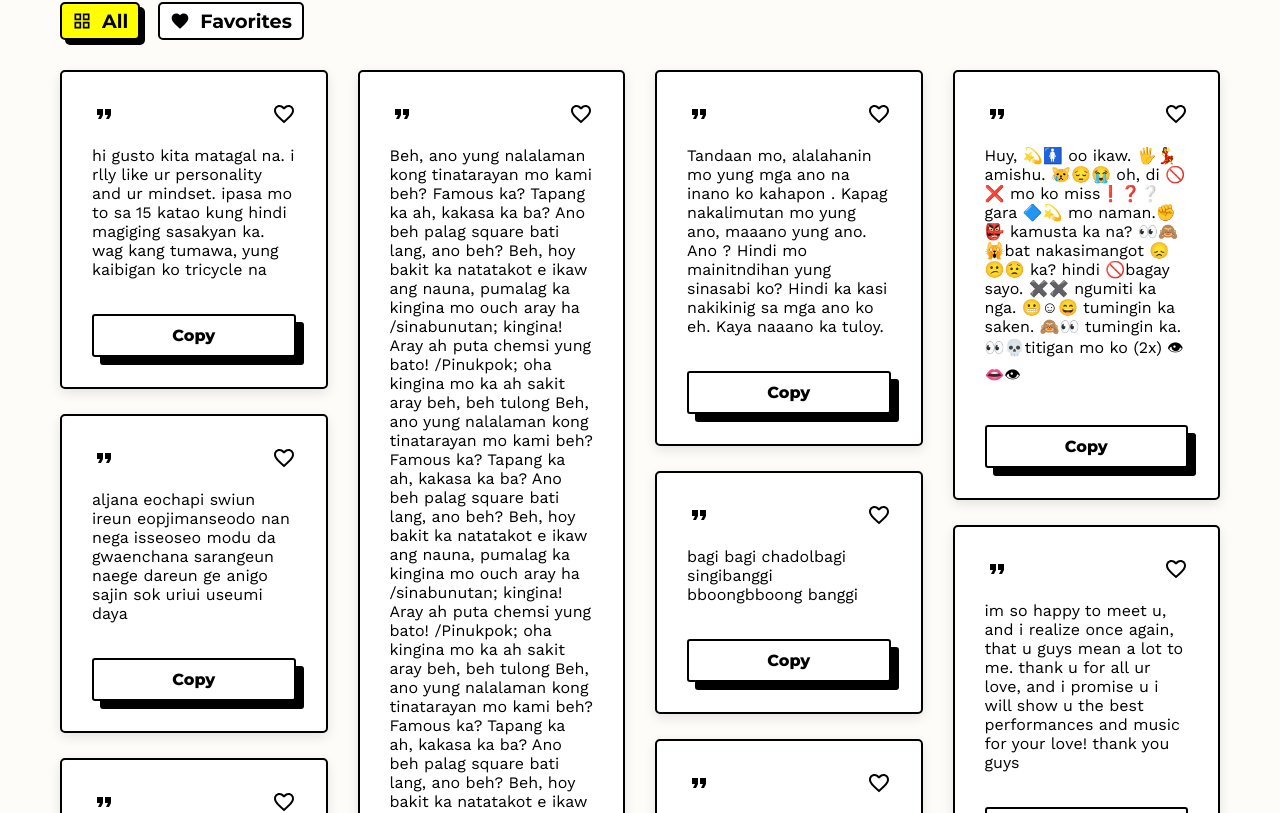
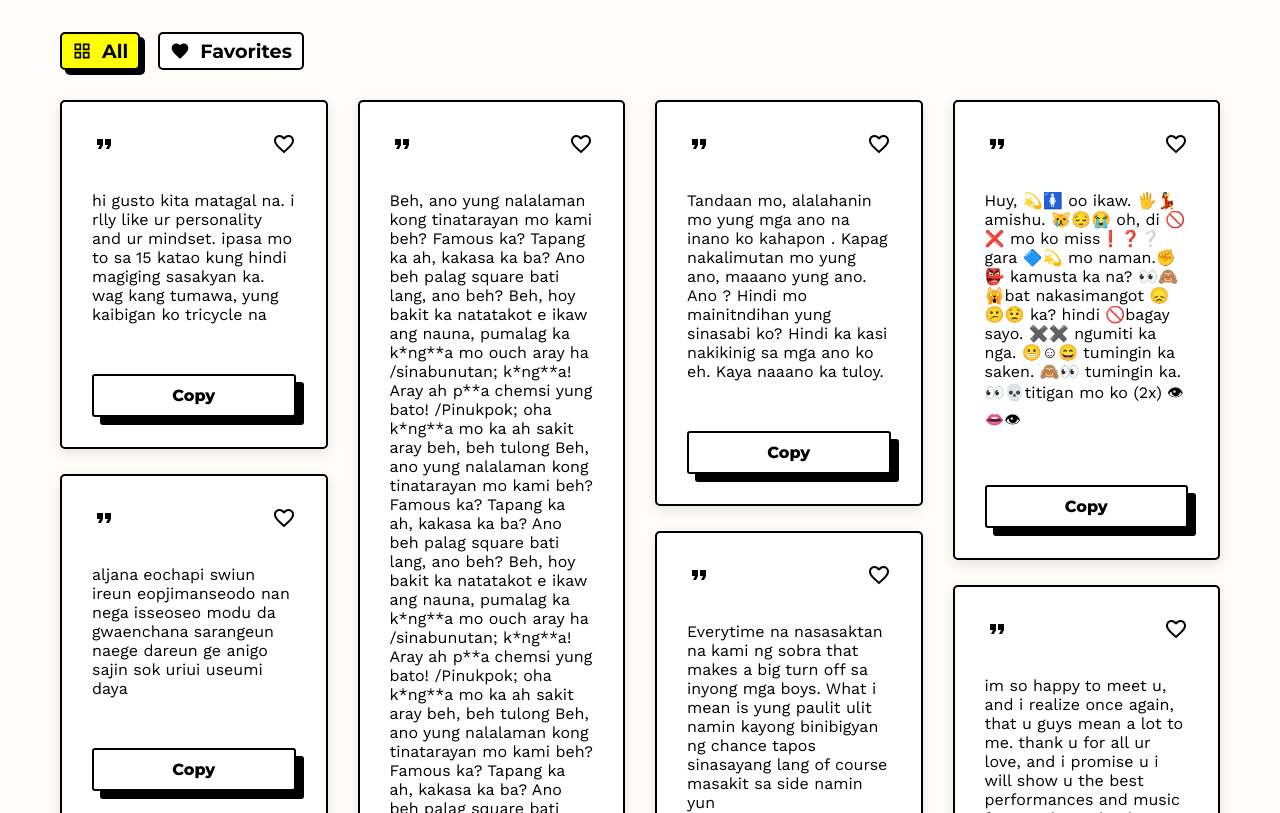
Before and after one commit to sn-tin/no-context-app, a React (Create React App) app: page / in a window 1280 px wide. Shown: the part 447-1260 px from the top of the page. Built offline with nearby package versions, Linux system fonts and the light colour scheme.

Commit message:
Changes in about section, data, readm and styles - Change description in about section - Change padding of description in hero file - Censor curse words in data file - Add new screenshot and change screenshot in readme

```diff
--- a/src/components/About.js
+++ b/src/components/About.js
@@ -9,8 +9,8 @@ const About = () => {
                     Whether it's on your friend's inbox or newly updated display picture's comment section,
                     or your favorite artists' newly uploaded posts on social media,
                     or trying to "lowkey" hit on your crush through direct message,
-                    <strong> No Context</strong> website has your back to freely use and send these texts to
-                    anyone in any situation.
+                    <strong> No Context</strong> website got your back. You can freely use and send these texts to
+                    anyone in any situation!
                 </p>
                 <br />
                 <p>
--- a/src/data.js
+++ b/src/data.js
@@ -1,92 +1,77 @@
 const data = [
 	{
 		id: 0,
-		plainText: "hi gusto kita matagal na. i really like your personality and your mindset. ipasa mo to sa 15 katao kung hindi magiging sasakyan ka. wag kang tumawa, yung kaibigan ko tricycle na",
 		origText: "hi gusto kita matagal na. i rlly like ur personality and ur mindset. ipasa mo to sa 15 katao kung hindi magiging sasakyan ka. wag kang tumawa, yung kaibigan ko tricycle na",
 		isFavorite: false,
 	},
 	{
 		id: 1,
-		plainText: "Beh, ano yung nalalaman kong tinatarayan mo kami beh? Famous ka? Tapang ka ah, kakasa ka ba? Ano beh palag square bati lang, ano beh? Beh, hoy bakit ka natatakot e ikaw ang nauna, pumalag ka kingina mo ouch aray ha /sinabunutan; kingina! Aray ah puta chemsi yung bato! /Pinukpok; oha kingina mo ka ah sakit aray beh, beh tulong Beh, ano yung nalalaman kong tinatarayan mo kami beh? Famous ka? Tapang ka ah, kakasa ka ba? Ano beh palag square bati lang, ano beh? Beh, hoy bakit ka natatakot e ikaw ang nauna, pumalag ka kingina mo ouch aray ha /sinabunutan; kingina! Aray ah puta chemsi yung bato! /Pinukpok; oha kingina mo ka ah sakit aray beh, beh tulong Beh, ano yung nalalaman kong tinatarayan mo kami beh? Famous ka? Tapang ka ah, kakasa ka ba? Ano beh palag square bati lang, ano beh? Beh, hoy bakit ka natatakot e ikaw ang nauna, pumalag ka kingina mo ouch aray ha /sinabunutan; kingina! Aray ah puta chemsi yung bato! /Pinukpok; oha kingina mo ka ah sakit aray beh, beh tulong.",
-		origText: "Beh, ano yung nalalaman kong tinatarayan mo kami beh? Famous ka? Tapang ka ah, kakasa ka ba? Ano beh palag square bati lang, ano beh? Beh, hoy bakit ka natatakot e ikaw ang nauna, pumalag ka kingina mo ouch aray ha /sinabunutan; kingina! Aray ah puta chemsi yung bato! /Pinukpok; oha kingina mo ka ah sakit aray beh, beh tulong Beh, ano yung nalalaman kong tinatarayan mo kami beh? Famous ka? Tapang ka ah, kakasa ka ba? Ano beh palag square bati lang, ano beh? Beh, hoy bakit ka natatakot e ikaw ang nauna, pumalag ka kingina mo ouch aray ha /sinabunutan; kingina! Aray ah puta chemsi yung bato! /Pinukpok; oha kingina mo ka ah sakit aray beh, beh tulong Beh, ano yung nalalaman kong tinatarayan mo kami beh? Famous ka? Tapang ka ah, kakasa ka ba? Ano beh palag square bati lang, ano beh? Beh, hoy bakit ka natatakot e ikaw ang nauna, pumalag ka kingina mo ouch aray ha /sinabunutan; kingina! Aray ah puta chemsi yung bato! /Pinukpok; oha kingina mo ka ah sakit aray beh, beh tulong.",
+		origText: "Beh, ano yung nalalaman kong tinatarayan mo kami beh? Famous ka? Tapang ka ah, kakasa ka ba? Ano beh palag square bati lang, ano beh? Beh, hoy bakit ka natatakot e ikaw ang nauna, pumalag ka k*ng**a mo ouch aray ha /sinabunutan; k*ng**a! Aray ah p**a chemsi yung bato! /Pinukpok; oha k*ng**a mo ka ah sakit aray beh, beh tulong Beh, ano yung nalalaman kong tinatarayan mo kami beh? Famous ka? Tapang ka ah, kakasa ka ba? Ano beh palag square bati lang, ano beh? Beh, hoy bakit ka natatakot e ikaw ang nauna, pumalag ka k*ng**a mo ouch aray ha /sinabunutan; k*ng**a! Aray ah p**a chemsi yung bato! /Pinukpok; oha k*ng**a mo ka ah sakit aray beh, beh tulong Beh, ano yung nalalaman kong tinatarayan mo kami beh? Famous ka? Tapang ka ah, kakasa ka ba? Ano beh palag square bati lang, ano beh? Beh, hoy bakit ka natatakot e ikaw ang nauna, pumalag ka k*ng**a mo ouch aray ha /sinabunutan; k*ng**a! Aray ah p**a chemsi yung bato! /Pinukpok; oha k*ng**a mo ka ah sakit aray beh, beh tulong.",
 		isFavorite: false,
 	},
 	{
 		id: 2,
-		plainText: "Tandaan mo, alalahanin mo yung mga ano na inano ko kahapon . Kapag nakalimutan mo yung ano, maaano yung ano. Ano ? Hindi mo mainitndihan yung sinasabi ko? Hindi ka kasi nakikinig sa mga ano ko eh. Kaya naaano ka tuloy.",
 		origText: "Tandaan mo, alalahanin mo yung mga ano na inano ko kahapon . Kapag nakalimutan mo yung ano, maaano yung ano. Ano ? Hindi mo mainitndihan yung sinasabi ko? Hindi ka kasi nakikinig sa mga ano ko eh. Kaya naaano ka tuloy.",
 		isFavorite: false,
 	},
 	{
 		id: 3,
-		plainText: "Huy, oo ikaw. amishu. oh, di mo ko miss gara mo naman. kamusta ka na? bat nakasimangot ka? hindi bagay sayo. ngumiti ka nga. tumingin ka saken. tumingin ka. titigan mo ko (2x)",
 		origText: "Huy, 💫🚺 oo ikaw. 🖐💃 amishu. 😿😔😭 oh, di 🚫❌ mo ko miss❗️❓❔ gara 🔷💫 mo naman.✊👺 kamusta ka na? 👀🙈🙀bat nakasimangot 😞😕😟 ka? hindi 🚫bagay sayo. ✖️✖️ ngumiti ka nga. 😬☺😄 tumingin ka saken. 🙈👀 tumingin ka. 👀💀titigan mo ko (2x) 👁👄👁",
 		isFavorite: false,
 	},
 	{
 		id: 4,
-		plainText: "aljana eochapi swiun ireun eopjimanseodo nan nega isseoseo modu da gwaenchana sarangeun naege dareun ge anigo sajin sok uriui useumi daya",
 		origText: "aljana eochapi swiun ireun eopjimanseodo nan nega isseoseo modu da gwaenchana sarangeun naege dareun ge anigo sajin sok uriui useumi daya",
 		isFavorite: false,
 	},
 	{
 		id: 5,
-		plainText: "yeoboseyo ?? I mean hello >.< *chuckles lightly* oh arasso, i mean okay ah .... ne, i mean yes. jinjjayo i mean really ... eheh ..mianhaeyo !!! I'M SORRY *frustated sigh* aish...ottoke i mean what do we do ?? arasso, i mean okay :3 see you annyeong, i mean bye",
 		origText: "yeoboseyo ?? I mean hello >.< *chuckles lightly* oh arasso, i mean okay ah .... ne, i mean yes. jinjjayo i mean really ... eheh ..mianhaeyo !!! I'M SORRY *frustated sigh* aish...ottoke i mean what do we do ?? arasso, i mean okay :3 see you annyeong, i mean bye",
 		isFavorite: false,
 	},
 	{
 		id: 6,
-		plainText: "bagi bagi chadolbagi singibanggi bboongbboong banggi",
-		origText: "bagi bagi chadolbagi singibanggi bboongbboong banggi",
+		origText: "Everytime na nasasaktan na kami ng sobra that makes a big turn off sa inyong mga boys. What i mean is yung paulit ulit namin kayong binibigyan ng chance tapos sinasayang lang of course masakit sa side namin yun",
 		isFavorite: false,
 	},
 	{
 		id: 7,
-		plainText: "im so happy to meet u, and i realize once again, that u guys mean a lot to me. thank u for all ur love, and i promise u i will show u the best performances and music for your love! thank you guys",
 		origText: "im so happy to meet u, and i realize once again, that u guys mean a lot to me. thank u for all ur love, and i promise u i will show u the best performances and music for your love! thank you guys",
 		isFavorite: false,
 	},
 	{
 		id: 8,
-		plainText: "Hi Babeeee alam kong mayamaya makikita mo nato HEEHHE i just want to say thankyou dahil dumating ka sa buhay ko and ayun sorry sa lahat lahat MAHAL NA MAHALNA MAHAL NA MAHAL NA MHAL NA MAHAL NA MAHAL NA MAHAL NAMAHAL KITAA",
 		origText: "Hi Babeeee alam kong mayamaya makikita mo nato HEEHHE 🥺❤️🥰🤩☺️🤩🤩😘😘🥰😘🥰😘😍😘😍i just want to say thankyou dahil dumating ka sa buhay ko and ayun sorry sa lahat lahat MAHAL NA MAHALNA MAHAL NA MAHAL NA MHAL NA MAHAL NA MAHAL NA MAHAL NAMAHAL KITAA🥺☺️😍☺️😍😚😚🤩😙😙🤩😍😚",
 		isFavorite: false,
 	},
 	{
 		id: 9,
-		plainText: "wag kang magalala baby ko proprotektahan kita at ng Gang ko Kapag kami may kaaway Simple lang namang ang Gagawin namen Kakausapin lang sila sabay bulong ng Tatlong salita Distansiya, Ambulansya O Purinarya wag kang Maangas",
 		origText: "wag🚫🚫❌ kang magalala baby ko❤️🧡💛💛💙💜 proprotektahan kita👊✊💪 at ng Gang ko 🔥 Kapag kami may kaaway Simple lang😎💦 namang ang Gagawin namen Kakausapin lang sila☠️ 😋 sabay bulong ng Tatlong salita 😕😤 Distansiya,🖕⚠️ Ambulansya🏥🚑 O Purinarya😱👿 wag kang Maangas 😕👊",
 		isFavorite: false,
 	},
 	{
 		id: 10,
-		plainText: "walang signal sa bukid pero nung nalaman ko na nag post ka dali dali akong bumaba ng bukid tumawid akong tatlong ilog at umutang ako ng pera pamasahe papuntang syudad namalimos pa ako para may panghulog sa pisonet para lang makareact",
 		origText: "walang signal❌sa bukid😓🗾pero nung nalaman ko😊❤️na nag post ka😱🙈dali dali🏃‍♂️🏃‍♂️akong bumaba ng bukid😊😉tumawid akong tatlong ilog🏊‍♂️🚣‍♂️🚣‍♂️at umutang ako ng pera💰💴💲pamasahe papuntang syudad🚞🏭🏢💢namalimos pa ako😢😞para may panghulog sa pisonet💰📞☎️para lang makareact😊",
 		isFavorite: false,
 	},
 	{
 		id: 11,
-		plainText: "aba ginoong selecta, macapuno ka ng matcha ang rocky road ay sumasa-oreo bukod kang pinag-vanilla sa babaeng yogurt at pinag-banana naman ang iyong anak na si butterscotch.",
 		origText: "aba ginoong selecta, macapuno ka ng matcha ang rocky road ay sumasa-oreo bukod kang pinag-vanilla sa babaeng yogurt at pinag-banana naman ang iyong anak na si butterscotch.",
 		isFavorite: false,
 	},
 	{
 		id: 12,
-		plainText: "Allen kalbo, Allen kalbo. Okay sino yung nag-Aallen kalbo? Gusto mong tanggalin kita sa section na to? Di pa tayo nagsisimula kung ano-ano nang ginagawa mo ha, sinabi ko na dati pa respeto. Sino yon? Si ano po yun si Justine Carl Argana nakita ko po siya. Ako? Justine Carl Argana? Opo. Hindi ako yun tang in- o sige mura pa. Yong mga kabastusan niyo itago niyo muna ha, 'di ko pinapalampas yung mga ganyan. 'Di pa tayo nagsisimula e nagagalit na naman ako. Respeto okay.",
 		origText: "Allen kalbo, Allen kalbo. Okay sino yung nag-Aallen kalbo? Gusto mong tanggalin kita sa section na to? Di pa tayo nagsisimula kung ano-ano nang ginagawa mo ha, sinabi ko na dati pa respeto. Sino yon? Si ano po yun si Justine Carl Argana nakita ko po siya. Ako? Justine Carl Argana? Opo. Hindi ako yun tang in- o sige mura pa. Yong mga kabastusan niyo itago niyo muna ha, 'di ko pinapalampas yung mga ganyan. 'Di pa tayo nagsisimula e nagagalit na naman ako. Respeto okay.",
 		isFavorite: false,
 	},
 	{
 		id: 13,
-		plainText: "ouch pain hurt disease illness sickness disorder stich ache sting wrench sorrow grief sadness loneliness unhappiness dissatisfaction resentment grudge pique displeasure awts pein pighati lumbay hinagpis kirot sakit pagtangis iyak lungkot siphayo dalamhati sama ng loob bigat sa damdamin ha",
 		origText: "ouch pain hurt disease illness sickness disorder stich ache sting wrench sorrow grief sadness loneliness unhappiness dissatisfaction resentment grudge pique displeasure awts pein pighati lumbay hinagpis kirot sakit pagtangis iyak lungkot siphayo dalamhati sama ng loob bigat sa damdamin ha",
 		isFavorite: false,
 	},
 	{
 		id: 14,
-		plainText: "palibhasa kasi alam na alam mo kung paano ako kunin eh isang ngiti mo lang wala umiikot na ulit yung mundo ko tangina ang talino kong tao pero pag dating sa'yo? ewan ko natatanga ako. haha ems",
-		origText: "palibhasa kasi 🤡⁉️ alam na alam 🧠🧠🧠 mo kung 😭😭👉🏻 paano ako kunin eh 💔😔 isang ngiti mo lang 😎😎😎 wala umiikot ↪️↩️🔂 na ulit yung mundo ko 🌍🌏 tangina‼️ ang talino kong 👩🏻‍🏫👀 tao❔ pero pag dating 👇🏻👇🏻 sa'yo? 👁👁👁 ewan ko 🌀 natatanga ako. 🥺🥺 haha ems",
+		origText: "palibhasa kasi 🤡⁉️ alam na alam 🧠🧠🧠 mo kung 😭😭👉🏻 paano ako kunin eh 💔😔 isang ngiti mo lang 😎😎😎 wala umiikot ↪️↩️🔂 na ulit yung mundo ko 🌍🌏 ta***na ang talino kong 👩🏻‍🏫👀 tao❔ pero pag dating 👇🏻👇🏻 sa'yo? 👁👁👁 ewan ko 🌀 natatanga ako. 🥺🥺 haha ems",
 		isFavorite: false,
 	},
 	{
@@ -96,13 +81,6 @@ const data = [
 	},
 	{
 		id: 16,
-		plainText:
-		`Mga rules ni GBF :
-		1. Kapag sinaktan ka ng girlfriend mo sa'kin ka na lang
-		2. Dapat pumapayag ka sa mga couple icon
-		3. Dapat updated ako sa lahat ng mga ginagawa mo
-		4. Dapat nagsasayaw din tayo ng Heartbreak Anniversary with titig
-		5. Dapat ako lang GBF mo`,
 		origText:
 		`Mga rules ni GBF :
 		1. Kapag sinaktan ka ng girlfriend mo sa'kin ka na lang😩
@@ -114,14 +92,6 @@ const data = [
 	},
 	{
 		id: 17,
-		plainText:
-		`
-		Mga rules ni boy best friend
-		1.Ayukong lalabas ka nang nakasando na kita ang bra mo bikini
-		2.Ayukong magagala na nang subrang igsi ng short mo at wala ka pang cycling. jeans
-		3. Wag na wag kang magbibisyo.
-		4.Ayukong lage kang nagpupuyat nang walang dahilan
-		`,
 		origText:
 		`
 		Mga rules ni boy best friend
@@ -134,30 +104,16 @@ const data = [
 	},
 	{
 		id: 18,
-		plainText: "DURUGIN DURUGIN SILANG LAHAT ANO YON? ANG KANILANG PUSO WASAKIN WASAKIN SILANG LAHAT ANO YON? GAMIT ANG BLOCK? ANG PAGASA NILA",
 		origText: "DURUGIN 🙌 DURUGIN 🙌 SILANG 👉 LAHAT 👀 ANO 🗣YON? 🏐 ANG 🧚🏻‍♂️ KANILANG 👺 PUSO ❤️🔫 WASAKIN 🤬💪WASAKIN 🤬💪 SILANG 👉 LAHAT 👀👥 ANO 🗣 YON? 🏐 GAMIT 🤨 ANG 🧐 BLOCK? 🏐🙌 ANG 🧚🏻‍♂️ PAGASA 💗💔 NILA 👥",
 		isFavorite: false,
 		},
 		{
 		id: 19,
-		plainText:
-		`
-		PUBLIC ADVISORY
-
-		mag iingat po tayo sa pagbili ng mga low quality na christmas light this year, may mga tao po ksi na bigla nalang magbibigay ng liwanag sa buhay natin tapos bigla rin mawawala.
-		`
-		,
-		origText:
-		`
-		⚠️PUBLIC ADVISORY⚠️
-
-		mag iingat po tayo sa pagbili ng mga low quality na christmas light this year, may mga tao po ksi na bigla nalang magbibigay ng liwanag sa buhay natin tapos bigla rin mawawala.
-		`,
+		origText: `⚠️PUBLIC ADVISORY⚠️ mag iingat po tayo sa pagbili ng mga low quality na christmas light this year, may mga tao po ksi na bigla nalang magbibigay ng liwanag sa buhay natin tapos bigla rin mawawala.`,
 		isFavorite: false,
 	},
 	{
 		id: 20,
-		plainText: "Isa sa mga pinakabagong rides dito sa Enchanted Kingdom yung tinatawag na, TwiN SPIN! ISANG URI NG ROLLERCOASTER, NA UMIIKOT, BUMUBULUSOK, at winawasiwas ka nang napakabiLIS! PERO BUKOD DITO, UMIIKOT DIN YUNG MISMONG BAGON, KUNG SAN KA NAKASAKAY! KAYA NAPAKAEXCITING, NAPAKABILIS!",
 		origText: "Isa sa mga pinakabagong rides dito sa Enchanted Kingdom yung tinatawag na, TwiN SPIN! ISANG URI NG ROLLERCOASTER, NA UMIIKOT, BUMUBULUSOK, at winawasiwas ka nang napakabiLIS! PERO BUKOD DITO, UMIIKOT DIN YUNG MISMONG BAGON, KUNG SAN KA NAKASAKAY! KAYA NAPAKAEXCITING, NAPAKABILIS!",
 		isFavorite: false,
 	},
@@ -348,7 +304,7 @@ const data = [
 	},
 	{
 		id: 59,
-		origText: "pwede🙏 ba❓kitang ayain? 😁 saan? 😅 sa 🚶‍♀️ pasyalan 😉 sige😄 ba😉pagkatapos😮 ituloy🙈💚na 🎤sa kasalan 👰🥰 ha?? 🙀😪 baliw🤬 ka😵 ba 🌝🤔 eto😤 naman 🤒hindi 🔥mabiro 👁️😬 parang ✨💥gago 😡🤬ka 🤦kasi 🤸‍♀️😜 hehez🧖 halika dito 🥵😋",
+		origText: "pwede🙏 ba❓kitang ayain? 😁 saan? 😅 sa 🚶‍♀️ pasyalan 😉 sige😄 ba😉pagkatapos😮 ituloy🙈💚na 🎤sa kasalan 👰🥰 ha?? 🙀😪 baliw🤬 ka😵 ba 🌝🤔 eto😤 naman 🤒hindi 🔥mabiro 👁️😬 parang ✨💥g*g* 😡🤬ka 🤦kasi 🤸‍♀️😜 hehez🧖 halika dito 🥵😋",
 		isFavorite: false,
 	},
 	{
--- a/src/styles/_hero.scss
+++ b/src/styles/_hero.scss
@@ -62,7 +62,7 @@
 @media screen and (min-width: 800px) {
     .hero {
         p {
-            margin: 20px auto;
+            margin: 35px auto;
         }
         form {
             border-radius: 10px;
```
Also changed, not shown: src/assets/no-context-screenshot.png (added), 1 other file (tests, documents, lock files or other folders).
